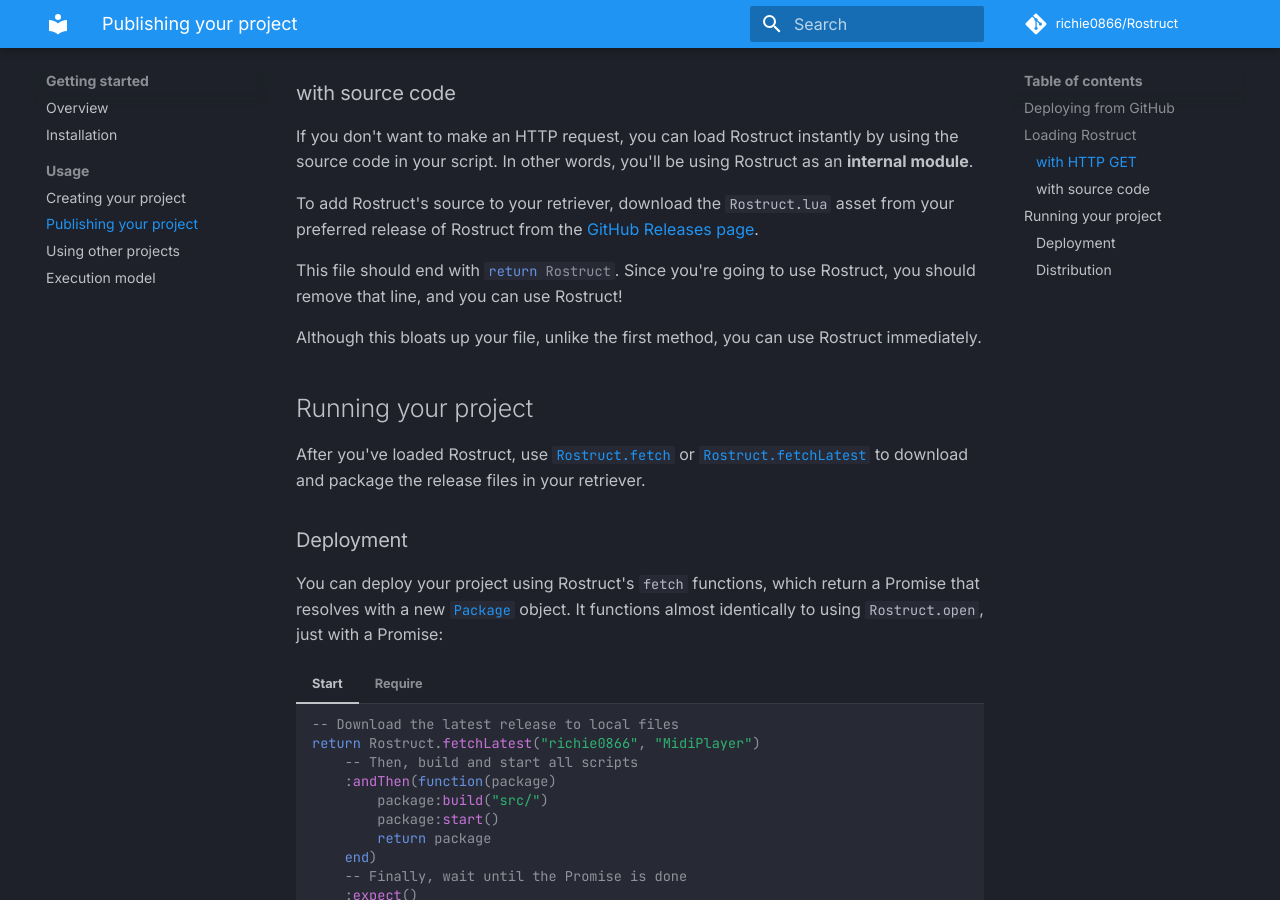
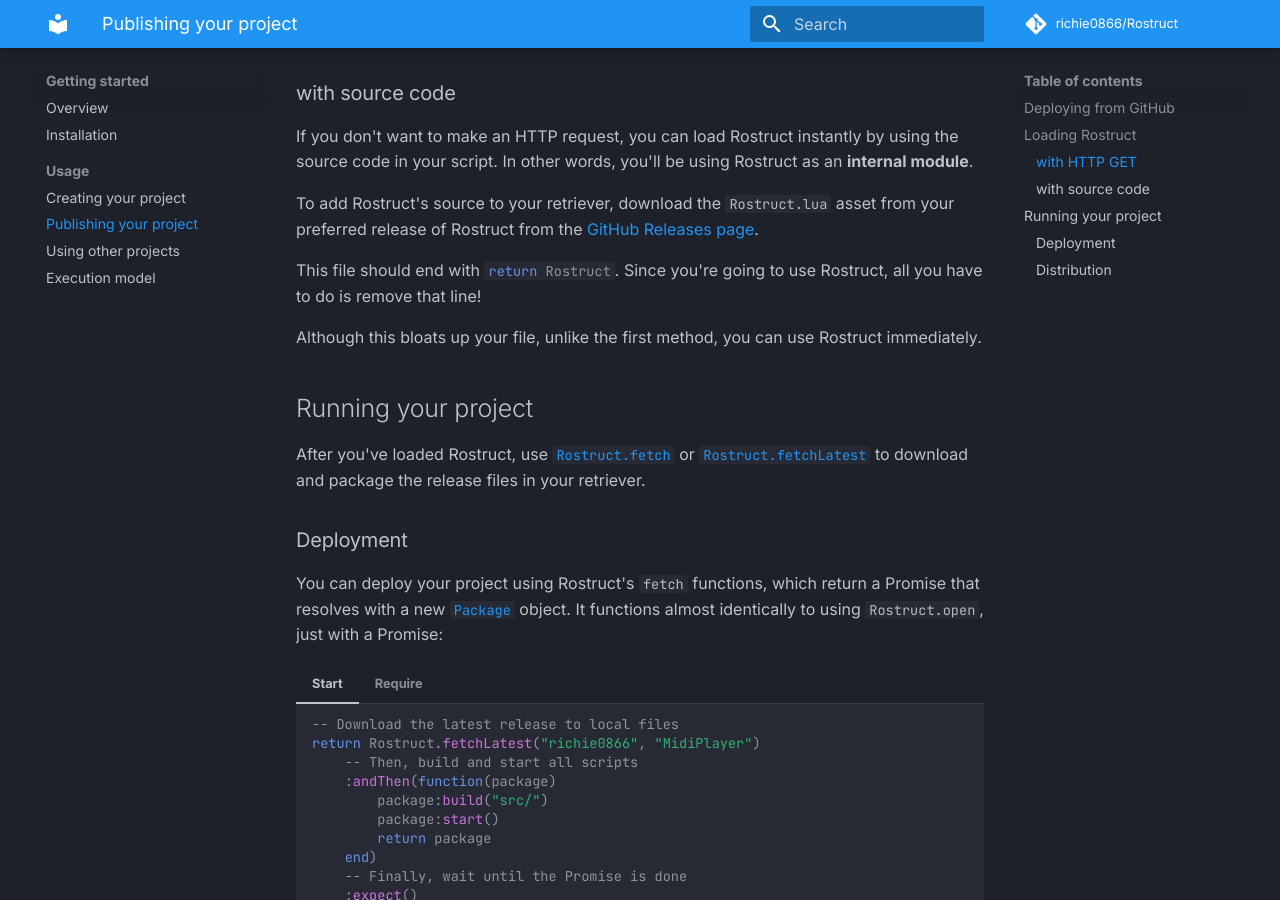
Before and after one commit to richie0866/Rostruct, an MkDocs documentation site: the page built from docs/getting-started/publishing-your-project.md, in a window 1280 px wide and 900 px high, scrolled down 1073 px. Built offline with MkDocs 1.6.1 and Material for MkDocs 9.7.7, drawn with Linux system fonts in a browser that asks for light colours; comment, search, counter and statistics services are not loaded.

Commit message:
Update publishing-your-project.md

```diff
--- a/docs/getting-started/publishing-your-project.md
+++ b/docs/getting-started/publishing-your-project.md
@@ -37,7 +37,7 @@ If you don't want to make an HTTP request, you can load Rostruct instantly by us
 
 To add Rostruct's source to your retriever, download the `Rostruct.lua` asset from your preferred release of Rostruct from the [GitHub Releases page](https://github.com/richie0866/Rostruct/releases/latest).
 
-This file should end with `#!lua return Rostruct`. Since you're going to use Rostruct, you should remove that line, and you can use Rostruct!
+This file should end with `#!lua return Rostruct`. Since you're going to use Rostruct, all you have to do is remove that line!
 
 Although this bloats up your file, unlike the first method, you can use Rostruct immediately.
 
```
